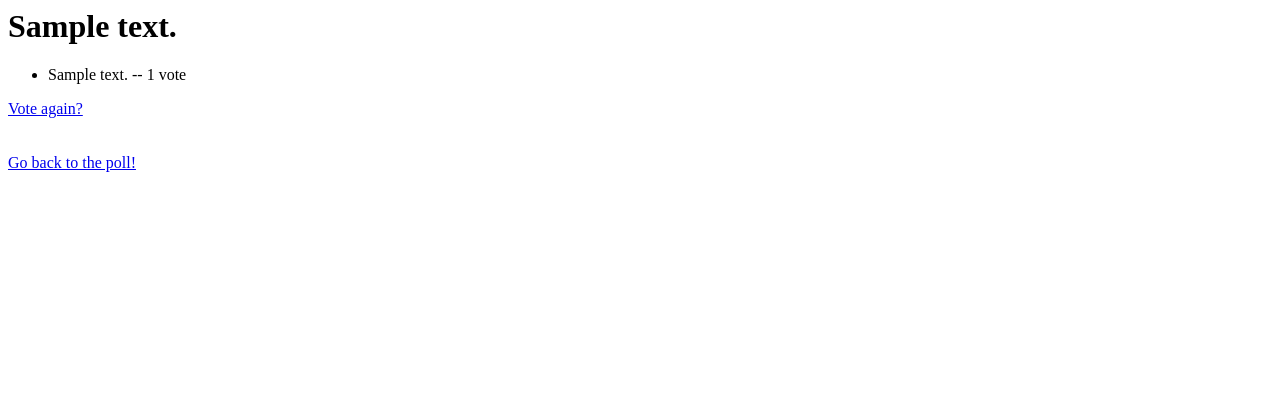
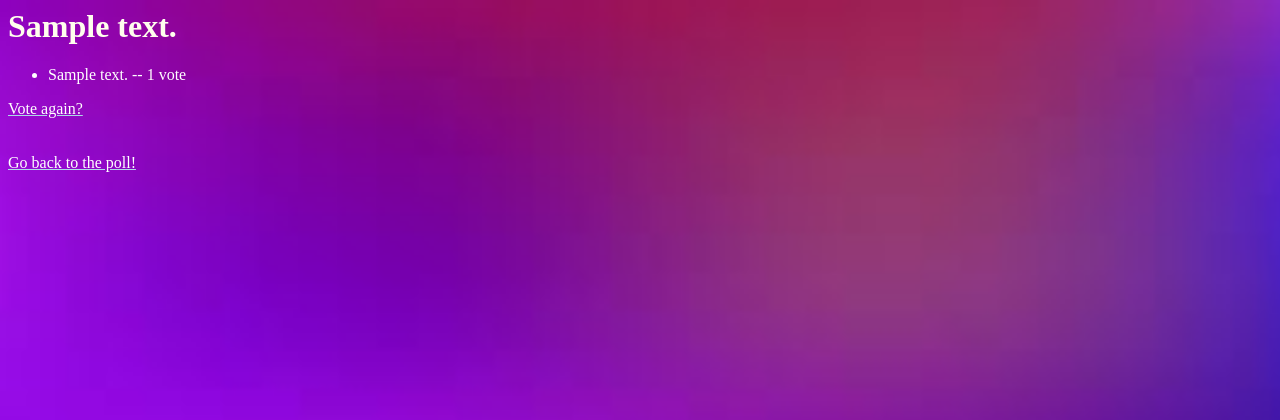
Before and after one commit to wwyl1234/pollsite, a Django app: template polls/templates/polls/results.html in a window 1280 px wide. Shown: the top 420 px of the page. Before the commit the page ends 172 px from the top, so only its background shows below. Run offline with Django 3.2, Linux system fonts and the light colour scheme; the template is opened without the code that fills it: values that come from a table or form of the project are taken from there, others are empty; tables that the repository leaves empty hold one stand-in row (values such as "Sample post").

Commit message:
Added more style elements to incorporate same space looking background. Added title for the html files. Changed urls such that index page is located at / instead of /polls.

```diff
--- a/polls/static/polls/style.css
+++ b/polls/static/polls/style.css
@@ -1,5 +1,28 @@
-li a {
+
+/* Small Text excluding buttons should be white. */
+li {
     color: white;
+}
+
+#nav {
+    color: white;
+    text-decoration: underline;
+    text-decoration-color: #add8e6;
+}
+
+label {
+    color: white;
+}
+
+/* Change color when user hovers the nav link to make it easier for user to tell that it is a link*/
+#nav:hover{
+    background-color: black;
+}
+
+
+/* h1 should have a contrasting colour to the dark background and different from the smaller text */
+h1 {
+    color: #ffffed;
 }
 
 body {
--- a/polls/templates/polls/detail.html
+++ b/polls/templates/polls/detail.html
@@ -1,3 +1,8 @@
+<html>
+    {% load static %}
+    <link rel="stylesheet" type="text/css" href="{% static 'polls/style.css' %}">
+    <title id='title'>The Poll</title>
+
     <h1>{{ question.question_text }}</h1>
 
     {% if error_message %}<p><strong>{{ error_message }}</strong></p>{% endif %}
@@ -10,3 +15,4 @@
     {% endfor %}
     <input type="submit" value="Vote">
     </form>
+</html>
--- a/polls/templates/polls/index.html
+++ b/polls/templates/polls/index.html
@@ -1,13 +1,17 @@
+<html>
     {% load static %}
 
     <link rel="stylesheet" type="text/css" href="{% static 'polls/style.css' %}">
+    <title id='title'>The Poll</title>
 
+    <h1>Questions</h1>
     {% if latest_question_list %}
         <ul>
         {% for question in latest_question_list %}
-    <li><a href="{% url 'polls:detail' question.id %}">{{ question.question_text }}</a></li>
+        <li><a id='nav' href="{% url 'polls:detail' question.id %}">{{ question.question_text }}</a></li>
         {% endfor %}
         </ul>
     {% else %}
         <p>No polls are available.</p>
     {% endif %}
+</html>
--- a/polls/templates/polls/results.html
+++ b/polls/templates/polls/results.html
@@ -1,3 +1,8 @@
+<html>
+    {% load static %}
+    <link rel="stylesheet" type="text/css" href="{% static 'polls/style.css' %}">
+    <title id='title'>The Poll</title>
+
     <h1>{{ question.question_text }}</h1>
 
     <ul>
@@ -7,9 +12,10 @@
     </ul>
 
     <div>
-    <a href="{% url 'polls:detail' question.id %}">Vote again?</a>
+        <a id='nav' href="{% url 'polls:detail' question.id %}">Vote again?</a>
     </div>
     <br></br>
     <div>
-<a href="{% url 'polls:index' %}">Go back to the poll!</a>
+    <a id='nav' href="{% url 'polls:index' %}">Go back to the poll!</a>
     </div>
+</html>
--- a/pollsite/urls.py
+++ b/pollsite/urls.py
@@ -17,6 +17,6 @@ from django.contrib import admin
 from django.urls import include, path
 
 urlpatterns = [
-    path('polls/', include('polls.urls')),
+    path('', include('polls.urls')),
     path('admin/', admin.site.urls),
 ]
```
Lines whose indentation alone changed are shown as unchanged.
